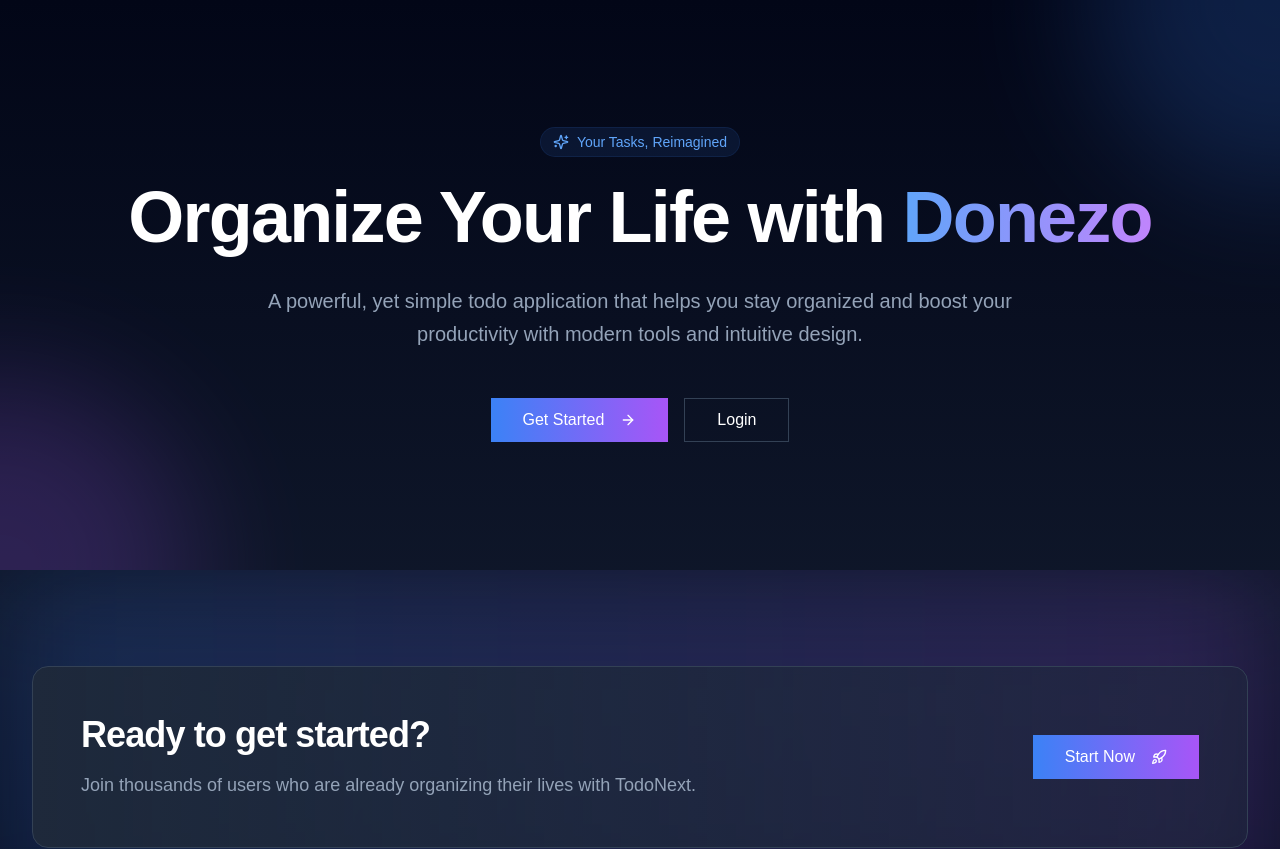
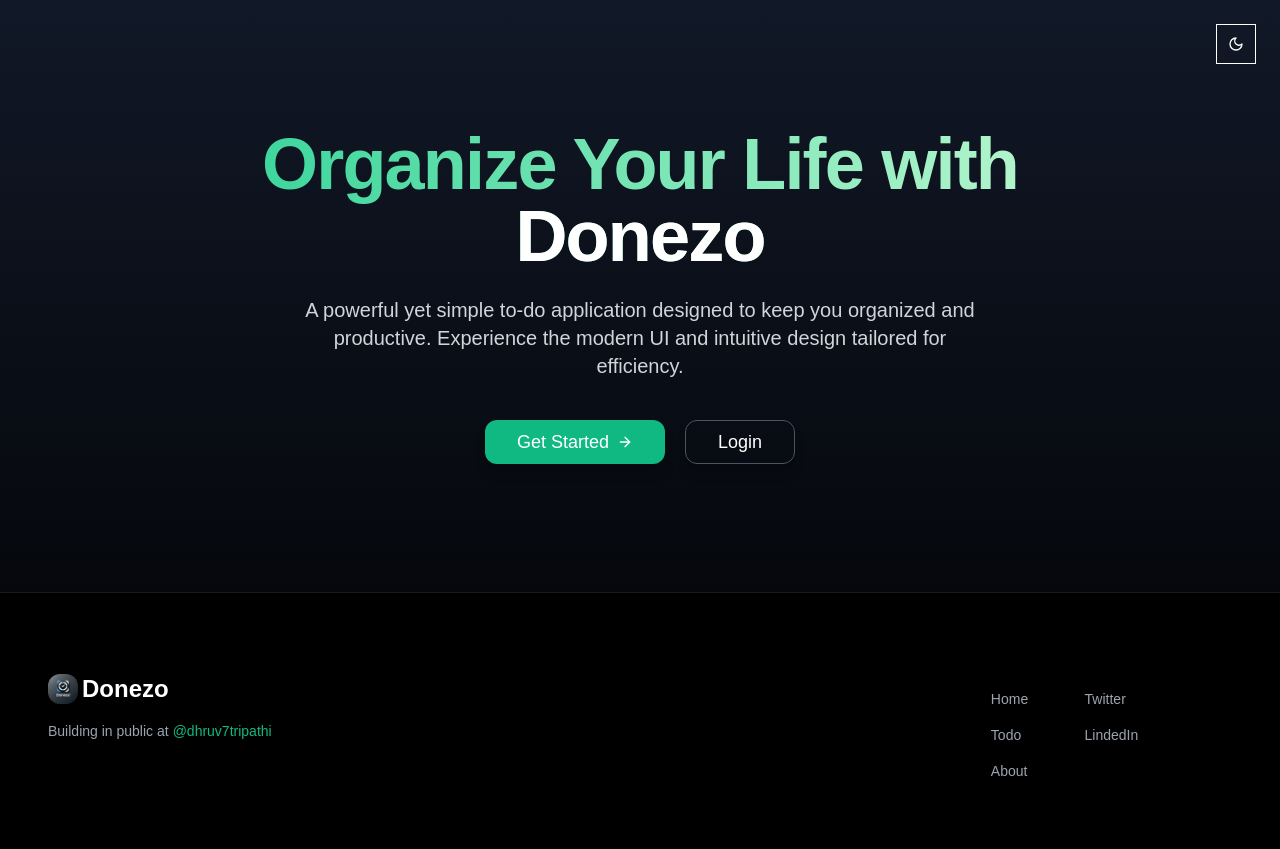
Before and after one commit to Dhruv7Tripathi/Donezo, a Next.js app: page / in a window 1280 px wide. Shown: the top 849 px of the page. Built offline with nearby package versions, Linux system fonts and the light colour scheme.

Commit message:
enhance ui

```diff
--- a/app/layout.tsx
+++ b/app/layout.tsx
@@ -1,6 +1,7 @@
 import type { Metadata } from "next";
 import { Geist, Geist_Mono } from "next/font/google";
 import "./globals.css";
+import { ThemeProvider } from "@/components/theme-provider"
 import Provider from "@/components/provider";
 const geistSans = Geist({
   variable: "--font-geist-sans",
@@ -28,8 +29,14 @@ export default function RootLayout({
         className={`${geistSans.variable} ${geistMono.variable} antialiased`}
       >
         <Provider  >
-
-          {children}
+          <ThemeProvider
+            attribute="class"
+            defaultTheme="system"
+            enableSystem
+            disableTransitionOnChange
+          >
+            {children}
+          </ThemeProvider>
         </Provider>
       </body>
     </html>
--- /dev/null
+++ b/components/darkmode.tsx
@@ -0,0 +1,37 @@
+"use client"
+
+import * as React from "react"
+import { Moon, Sun } from "lucide-react"
+import { useTheme } from "next-themes"
+
+import { Button } from "@/components/ui/button"
+import {
+  DropdownMenu,
+  DropdownMenuContent,
+  DropdownMenuItem,
+  DropdownMenuTrigger,
+} from "@/components/ui/dropdown-menu"
+
+export function ModeToggle() {
+  const { setTheme } = useTheme()
+
+  return (
+    <DropdownMenu>
+      <DropdownMenuTrigger asChild>
+        <Button variant="outline" size="icon">
+          <Sun className="h-[1.2rem] w-[1.2rem] rotate-0 scale-100 transition-all dark:-rotate-90 dark:scale-0" />
+          <Moon className="absolute h-[1.2rem] w-[1.2rem] rotate-90 scale-0 transition-all dark:rotate-0 dark:scale-100" />
+          <span className="sr-only">Toggle theme</span>
+        </Button>
+      </DropdownMenuTrigger>
+      <DropdownMenuContent align="end">
+        <DropdownMenuItem onClick={() => setTheme("light")}>
+          Light
+        </DropdownMenuItem>
+        <DropdownMenuItem onClick={() => setTheme("dark")}>
+          Dark
+        </DropdownMenuItem>
+      </DropdownMenuContent>
+    </DropdownMenu>
+  )
+}
--- a/components/footer.tsx
+++ b/components/footer.tsx
@@ -36,7 +36,7 @@ const Footer = () => {
             </Link>
           </div>
           <div className="flex justify-center space-y-4 flex-col mt-4">
-            <Link href='https://x.com/dhruvtripathi' target="_blank">
+            <Link href='https://x.com/DhruvTripathi77' target="_blank">
               <p className="hover:text-foreground/80 text-foreground/60">Twitter</p>
             </Link>
             <Link href='https://www.linkedin.com/in/dhruv-tripathi-9848792aa/' target='_blank'>
--- a/components/landingpage.tsx
+++ b/components/landingpage.tsx
@@ -3,120 +3,77 @@
 import Link from 'next/link'
 import { motion } from 'framer-motion'
 import { Button } from '@/components/ui/button'
-import { ArrowRight, Rocket, Sparkles } from 'lucide-react'
+import { ArrowRight } from 'lucide-react'
 import Footer from '@/components/footer'
+import { ModeToggle } from '@/components/darkmode'
 
 const fadeIn = {
   initial: { opacity: 0, y: 20 },
   animate: { opacity: 1, y: 0 },
-  transition: { duration: 0.6, ease: "easeOut" }
+  transition: { duration: 0.6, ease: 'easeOut' }
 }
 
 const stagger = {
   animate: {
     transition: {
-      staggerChildren: 0.3
+      staggerChildren: 0.2
     }
   }
 }
 
-export default function lP() {
+export default function LP() {
   return (
-    <main className="min-h-screen bg-gradient-to-b from-slate-950 via-slate-900 to-slate-950">
-      <div className="relative overflow-hidden">
-        <div className="absolute inset-0 overflow-hidden">
-          <div className="absolute -top-48 -right-48 w-96 h-96 bg-blue-500 rounded-full opacity-20 blur-3xl" />
-          <div className="absolute -bottom-48 -left-48 w-96 h-96 bg-purple-500 rounded-full opacity-20 blur-3xl" />
+    <main className="min-h-screen flex flex-col justify-between bg-gradient-to-b from-white to-gray-100 dark:from-gray-900 dark:to-black text-black dark:text-white relative">
+
+      {/* Dark Mode Toggle Button - Top Right */}
+      <div className="absolute top-6 right-6">
+        <ModeToggle />
       </div>
 
-        <div className="relative max-w-7xl mx-auto px-4 sm:px-6 lg:px-8 py-24 sm:py-32">
-          <motion.div
-            className="text-center"
+      <motion.section
+        className="relative max-w-5xl mx-auto px-6 sm:px-10 lg:px-16 py-24 sm:py-32 text-center"
         initial="initial"
         animate="animate"
         variants={stagger}
       >
-            <motion.div variants={fadeIn} className="inline-block mb-6">
-              <span className="inline-flex items-center px-3 py-1 rounded-full text-sm font-medium bg-blue-500/10 text-blue-400 ring-1 ring-blue-500/20">
-                <Sparkles className="w-4 h-4 mr-2" />
-                Your Tasks, Reimagined
-              </span>
-            </motion.div>
-
+        {/* Title with subtle gradient effect */}
         <motion.h1
-              className="text-4xl sm:text-6xl lg:text-7xl font-bold text-white tracking-tight"
+          className="text-5xl sm:text-6xl lg:text-7xl font-extrabold tracking-tight bg-clip-text text-transparent bg-gradient-to-r from-emerald-600 to-green-400 dark:from-emerald-400 dark:to-green-200"
           variants={fadeIn}
         >
-              Organize Your Life with{' '}
-              <span className="text-transparent bg-clip-text bg-gradient-to-r from-blue-400 to-purple-400">
-                Donezo
-              </span>
+          Organize Your Life with <span className="text-black dark:text-white">Donezo</span>
         </motion.h1>
 
+        {/* Description */}
         <motion.p
-              className="mt-8 text-xl text-slate-400 max-w-3xl mx-auto leading-relaxed"
+          className="mt-6 text-lg sm:text-xl text-gray-700 dark:text-gray-300 max-w-2xl mx-auto leading-relaxed"
           variants={fadeIn}
         >
-              A powerful, yet simple todo application that helps you stay organized
-              and boost your productivity with modern tools and intuitive design.
+          A powerful yet simple to-do application designed to keep you organized and productive.
+          Experience the modern UI and intuitive design tailored for efficiency.
         </motion.p>
 
+        {/* Buttons */}
         <motion.div
-              className="mt-12 flex flex-col sm:flex-row gap-4 justify-center"
+          className="mt-10 flex flex-col sm:flex-row gap-5 justify-center"
           variants={fadeIn}
         >
-              <Button asChild size="lg" className="text-base bg-gradient-to-r from-blue-500 to-purple-500 hover:from-blue-600 hover:to-purple-600">
-                <Link href="/createTodo" className="px-8">
+          <Button asChild size="lg" className="px-8 py-3 text-lg bg-emerald-600 hover:bg-emerald-700 dark:bg-emerald-500 dark:hover:bg-emerald-600 rounded-xl shadow-lg transition-transform transform hover:scale-105">
+            <Link href="/createTodo" className="flex items-center gap-2">
               Get Started
-                  <ArrowRight className="ml-2 h-4 w-4" />
+              <ArrowRight className="h-5 w-5" />
             </Link>
           </Button>
-              <Button asChild variant="outline" size="lg" className="text-base border-slate-700 text-white hover:bg-slate-800">
-                <Link href="/signin" className="px-8">
+
+          <Button asChild variant="outline" size="lg" className="px-8 py-3 text-lg border-gray-300 text-gray-900 dark:text-white dark:border-gray-600 hover:bg-gray-200 dark:hover:bg-gray-800 rounded-xl shadow-lg transition-transform transform hover:scale-105">
+            <Link href="/signin">
               Login
             </Link>
           </Button>
         </motion.div>
-          </motion.div>
-        </div>
-      </div>
-      <div className="relative">
-        <div className="absolute inset-0 overflow-hidden">
-          <div className="absolute top-1/2 left-1/2 -translate-x-1/2 -translate-y-1/2 w-full h-full max-w-7xl mx-auto">
-            <div className="absolute inset-0 bg-gradient-to-r from-blue-500/20 to-purple-500/20 blur-3xl" />
-          </div>
-        </div>
+      </motion.section>
 
-        <motion.div
-          className="relative max-w-7xl mx-auto py-24 px-4 sm:px-6 lg:px-8"
-          initial={{ opacity: 0 }}
-          whileInView={{ opacity: 1 }}
-          viewport={{ once: true }}
-          transition={{ duration: 0.5 }}
-        >
-          <div className="rounded-2xl bg-gradient-to-r from-slate-800 to-slate-800/50 border border-slate-700 p-8 sm:p-12 backdrop-blur-sm">
-            <div className="lg:flex lg:items-center lg:justify-between">
-              <div>
-                <h2 className="text-3xl font-bold tracking-tight text-white sm:text-4xl">
-                  Ready to get started?
-                </h2>
-                <p className="mt-4 text-lg text-slate-400">
-                  Join thousands of users who are already organizing their lives with TodoNext.
-                </p>
-              </div>
-              <div className="mt-8 lg:mt-0 lg:ml-8">
-                <Button asChild size="lg" className="w-full lg:w-auto text-base bg-gradient-to-r from-blue-500 to-purple-500 hover:from-blue-600 hover:to-purple-600">
-                  <Link href="/createTodo" className="px-8">
-                    Start Now
-                    <Rocket className="ml-2 h-4 w-4" />
-                  </Link>
-                </Button>
-              </div>
-            </div>
-          </div>
-        </motion.div>
-      </div>
-
+      {/* Footer */}
       <Footer />
     </main>
   )
--- a/package.json
+++ b/package.json
@@ -27,7 +27,7 @@
     "moment-timezone": "^0.5.47",
     "next": "15.1.6",
     "next-auth": "^4.24.11",
-    "next-themes": "^0.4.4",
+    "next-themes": "^0.4.6",
     "react": "^19.0.0",
     "react-dom": "^19.0.0",
     "react-icons": "^5.4.0",
```
Also changed, not shown: 1 other file (tests, documents, lock files or other folders). Lines whose indentation alone changed are shown as unchanged.
